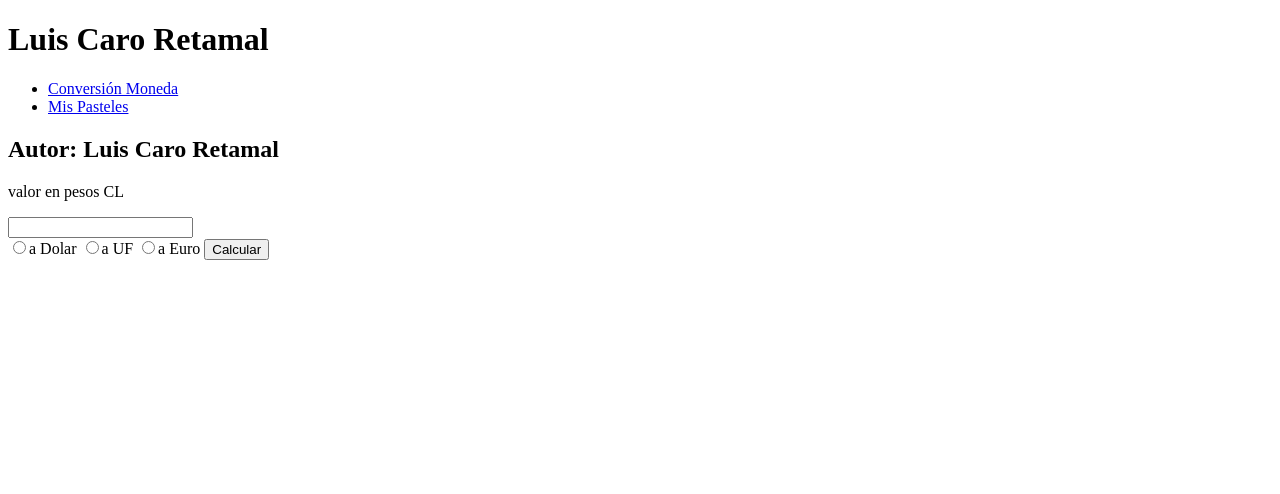
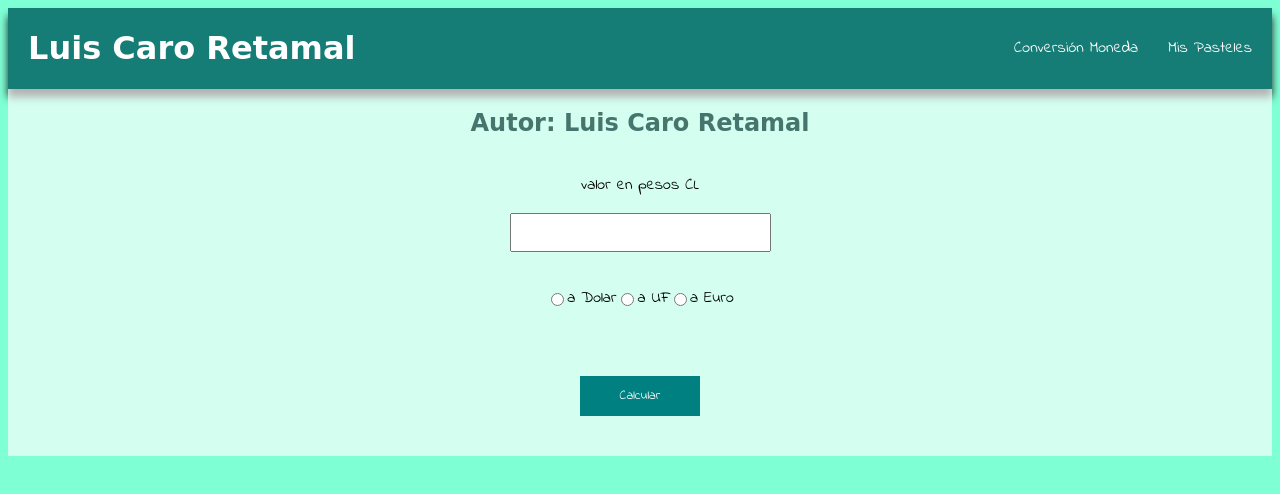
Before and after one commit to LuxCaro19/ev2_Luis_Caro_Retamal, a plain HTML site: page index.html in a window 1280 px wide. Both pictures are taken after a click on the link "Conversión Moneda". Drawn offline with Linux system fonts and the light colour scheme; a web font is replaced by a local one.

Commit message:
modelado con css finalizado

```diff
--- a/css/styles.css
+++ b/css/styles.css
@@ -0,0 +1,139 @@
+body{
+
+    background-color: aquamarine;
+
+}
+
+.header{
+
+    display: flex;
+    justify-content: space-between;
+    align-items: center;
+    background-color: rgba(3, 102, 102, 0.849);
+    padding-left: 20px;
+    padding-right: 20px;
+    box-shadow: 0px 8px 8px 0px rgb(29, 28, 28);
+}
+
+
+
+.header h1{
+
+    font-family: 'Piedra', cursive;
+    color: white;
+}
+
+.header h3 a{
+
+    text-decoration: none;
+    color: white;
+}
+
+.menu ul{
+
+    display: flex;
+    flex-direction: row;
+
+}
+
+.menu ul li {
+
+    font-family: 'Indie Flower', cursive;
+    list-style-type: none;
+
+}
+
+.menu ul li a {
+    text-decoration: none;
+    margin-left: 30px;
+    color: white;
+}
+
+.formularios{
+
+    display: flex;
+    align-items: center;
+    flex-direction: column;
+
+    background-color: rgba(255, 255, 255, 0.664);
+
+
+}
+
+.formularios input{
+
+    padding-left: 40px;
+    padding-right: 40px;
+    padding-top: 10px;
+    padding-bottom: 10px;
+
+
+}
+
+.formularios h2{
+
+    font-family: 'Piedra', cursive;
+    color: rgba(42, 90, 83, 0.836);
+
+
+}
+
+.formularios p{
+
+    font-family: 'Indie Flower', cursive;
+}
+
+.formularios button{
+
+    background-color: teal;
+    border: 0px;
+    padding-left: 40px;
+    padding-right: 40px;
+    padding-top: 10px;
+    padding-bottom: 10px;
+
+    margin-top: 50px;
+    margin-bottom: 40px;
+
+    font-family: 'Indie Flower', cursive;
+    color: white;
+
+
+}
+
+.opciones{
+
+    display: flex;
+    justify-content: space-between;
+
+}
+
+
+.info{
+
+    background-color: rgba(154, 212, 223, 0.747);
+    border-radius: 10px;
+    padding: 40px;
+    margin-bottom: 30px;
+
+}
+
+.tabla{
+
+
+    background-color: rgba(151, 212, 204, 0.767);
+    margin-bottom: 40px;
+    border-radius: 10px;
+    border: 1px solid rgb(105, 167, 124);
+
+    font-family: 'Courier New', Courier, monospace;
+
+}
+
+.tabla table{
+
+    width: 700px;
+    text-align: center;
+
+
+}
--- a/index.html
+++ b/index.html
@@ -5,6 +5,9 @@
     <meta name="viewport" content="width=device-width, initial-scale=1.0">
     <title>Index</title>
     <link rel="stylesheet" href="css/styles.css">
+    <link href="https://fonts.googleapis.com/css2?family=Alef:wght@400;700&display=swap" rel="stylesheet">
+    <link href="https://fonts.googleapis.com/css2?family=Indie+Flower&display=swap" rel="stylesheet">
+    <link href="https://fonts.googleapis.com/css2?family=Piedra&display=swap" rel="stylesheet">
 
 
 
@@ -13,10 +16,11 @@
 
 <body>
 
-
+    <div class="container">
         <div class="header">
 
             <h1>Luis Caro Retamal</h1>
+            <div class="menu">
 
                 <ul>
 
@@ -28,6 +32,9 @@
             </div>
 
 
+        </div>
+
+
         <div id="forms" class="formularios">
 
 
@@ -35,6 +42,9 @@
 
         </div>
 
+    </div>
+
+
 
     <script src="js/index.js" type="module"></script>
 
--- a/js/modules/moneda.js
+++ b/js/modules/moneda.js
@@ -17,9 +17,13 @@ export default{
 
         <input id="peso" type="number"/>
         <br>
-        <input id="dolar" type="radio" name="option" value="dolar"/>a Dolar
-        <input id="uf" type="radio" name="option" value="uf"/>a UF
-        <input id="euro" type="radio" name="option" value="euro"/>a Euro
+        <div class="opciones">
+            <input id="dolar" type="radio" name="option" value="dolar"/><p>a Dolar</p>
+            <input id="uf" type="radio" name="option" value="uf"/><p>a UF</p>
+            <input id="euro" type="radio" name="option" value="euro"/><p>a Euro</p>
+
+        </div>
+
         <button onclick="calcular()">Calcular</button>
 
 
--- a/js/modules/pasteles.js
+++ b/js/modules/pasteles.js
@@ -23,7 +23,7 @@ export default{
 
             </div>
 
-            <div id="tabla">
+            <div id="tabla" class="tabla">
 
 
             </div>
```
Lines whose indentation alone changed are shown as unchanged.
